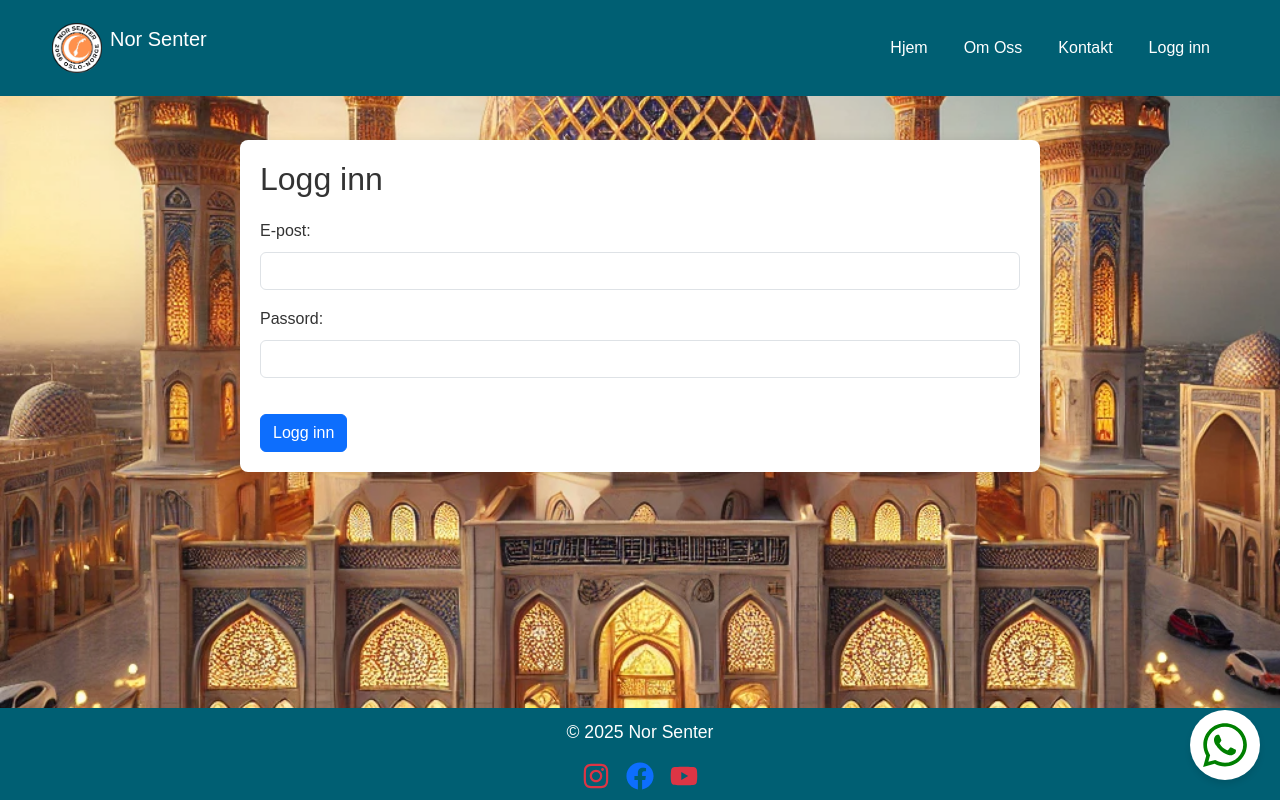
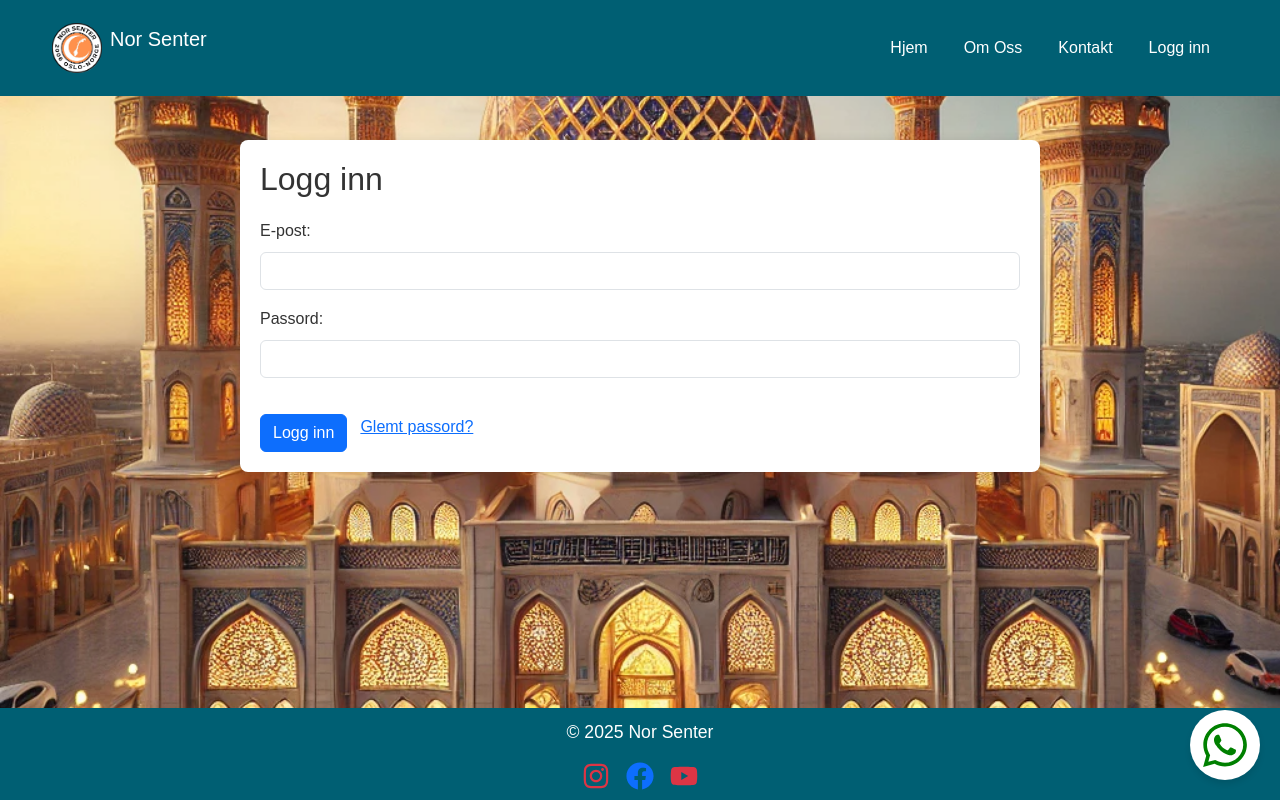
Before and after one commit to OsmanMikael/norsenter, a React (Create React App) app: page /login in a window 1280 px wide. Built offline with nearby package versions, Linux system fonts and the light colour scheme; no server answers.

Commit message:
Add glemt passord

```diff
--- a/src/components/Login.js
+++ b/src/components/Login.js
@@ -2,6 +2,7 @@ import React, { useState } from "react";
 import { useNavigate } from "react-router-dom";
 import { useAuth } from "../context/AuthContext";
 import { getAuth, signInWithEmailAndPassword } from "firebase/auth";
+import { sendPasswordResetEmail } from "firebase/auth"; // legg til øverst
 
 const Login = () => {
   const [email, setEmail] = useState("");
@@ -31,6 +32,25 @@ const Login = () => {
     } catch (error) {
       console.error("Feil ved innlogging:", error.message);
       alert("Feil e-post eller passord.");
+    }
+  };
+
+  const handleForgotPassword = async () => {
+    if (!email) {
+      alert("Skriv inn e-postadressen din først.");
+      return;
+    }
+
+    const auth = getAuth();
+    try {
+      await sendPasswordResetEmail(auth, email);
+      alert("En e-post for tilbakestilling av passord er sendt.");
+    } catch (error) {
+      console.error(
+        "Feil ved sending av tilbakestillings-e-post:",
+        error.message
+      );
+      alert("Kunne ikke sende e-post. Sjekk at e-posten er riktig.");
     }
   };
 
@@ -64,6 +84,13 @@ const Login = () => {
           <button type="submit" className="btn btn-primary">
             Logg inn
           </button>
+          <button
+            type="button"
+            className="btn btn-link mt-2"
+            onClick={handleForgotPassword}
+          >
+            Glemt passord?
+          </button>
         </form>
       </section>
     </div>
```
